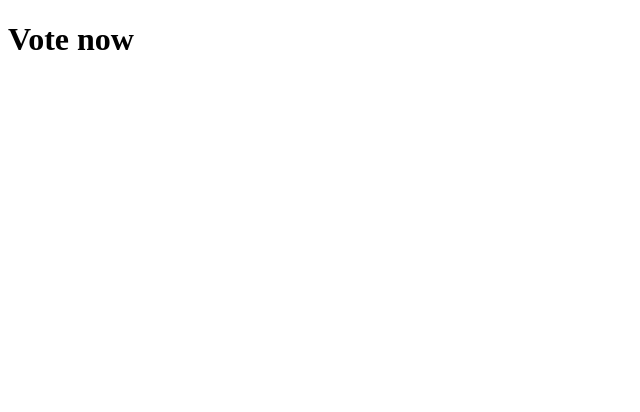
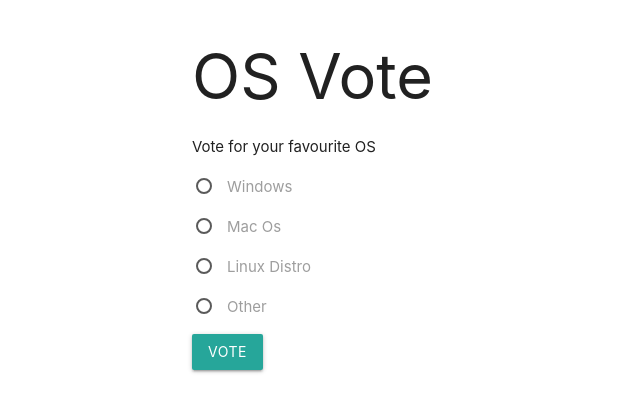
Before and after one commit to amsalud/polling-node-pusher, a website: page public/index.html in a window 1280 px wide. Shown: the whole page, without its empty margins (0-640 px from the left). Drawn offline with nearby package versions, Linux system fonts and the light colour scheme.

Commit message:
Add radio inputs

```diff
--- a/public/index.html
+++ b/public/index.html
@@ -4,9 +4,48 @@
     <meta charset="UTF-8" />
     <meta name="viewport" content="width=device-width, initial-scale=1.0" />
     <meta http-equiv="X-UA-Compatible" content="ie=edge" />
+
+    <link
+      rel="stylesheet"
+      href="https://cdnjs.cloudflare.com/ajax/libs/materialize/1.0.0/css/materialize.min.css"
+    />
+
     <title>Real Time Polling</title>
   </head>
   <body>
-    <h1>Vote now</h1>
+    <div class="container">
+      <h1>OS Vote</h1>
+      <p>Vote for your favourite OS</p>
+      <form id="vote-form">
+        <p>
+          <label>
+            <input type="radio" name="os" id="windows" value="Windows" />
+            <span>Windows</span>
+          </label>
+        </p>
+        <p>
+          <label>
+            <input type="radio" name="os" id="macos" value="MacOs" />
+            <span>Mac Os</span>
+          </label>
+        </p>
+        <p>
+          <label>
+            <input type="radio" name="os" id="linux" value="Linux" />
+            <span>Linux Distro</span>
+          </label>
+        </p>
+        <p>
+          <label>
+            <input type="radio" name="os" id="other" value="Other" />
+            <span>Other</span>
+          </label>
+        </p>
+        <input type="submit" value="Vote" class="btn" />
+      </form>
+    </div>
+
+    <script src="https://code.jquery.com/jquery-3.3.1.min.js"></script>
+    <script src="https://cdnjs.cloudflare.com/ajax/libs/materialize/1.0.0/js/materialize.min.js"></script>
   </body>
 </html>
```
